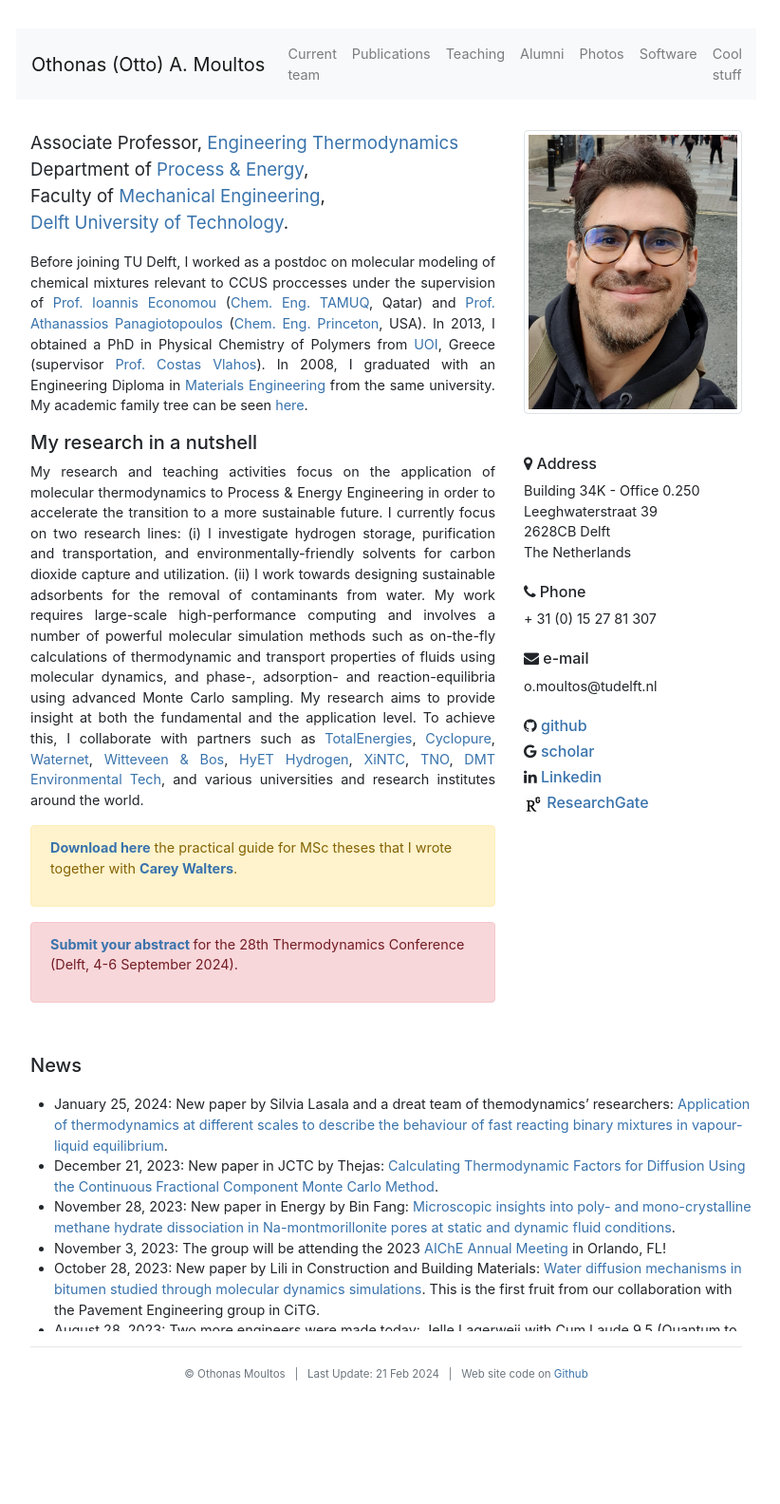
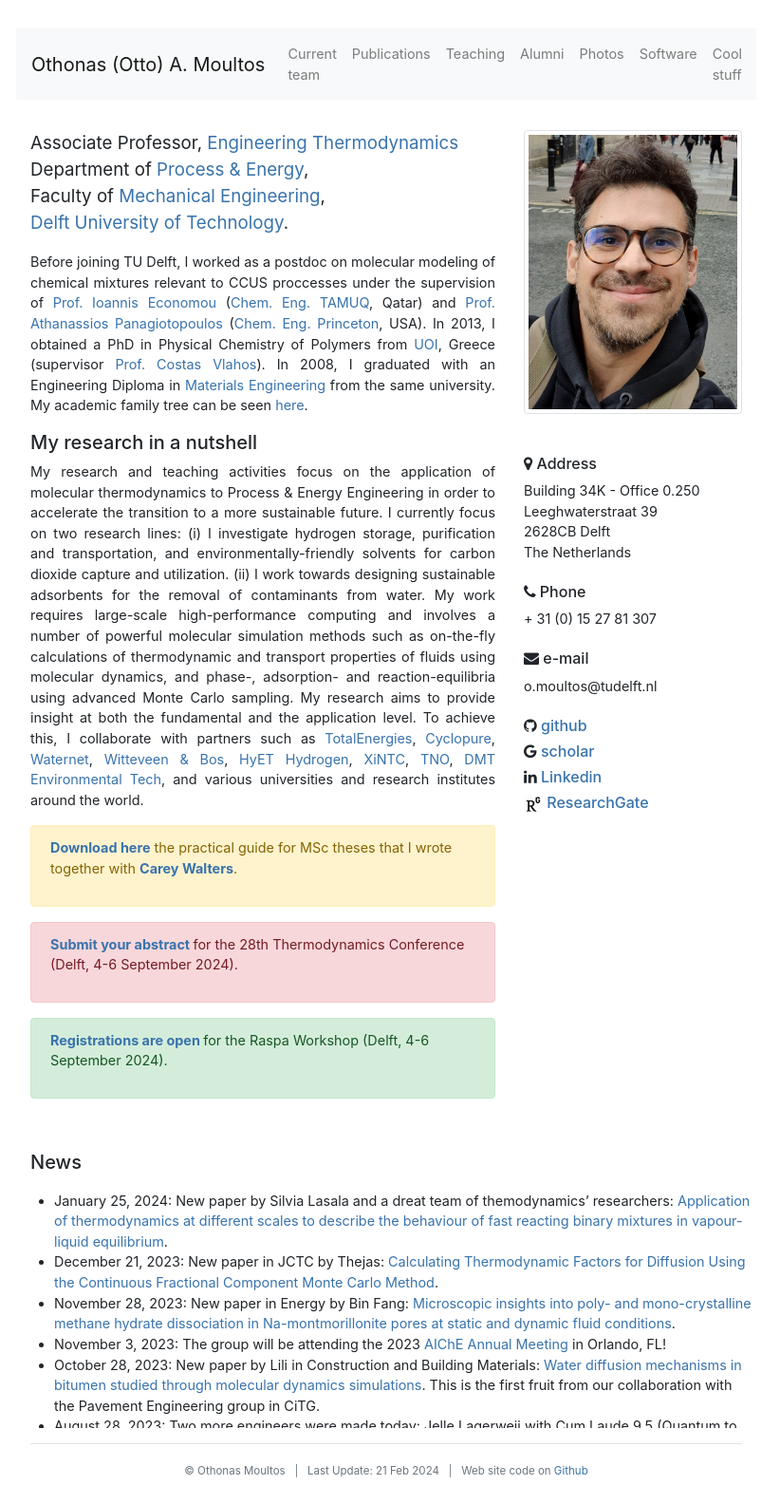
Before and after one commit to omoultosEthTuDelft/web, a Jekyll site: the page built from index.md, in a window 1280 px wide. Shown: the whole page at 95% size, without its empty margins (233-1055 px from the left). Built offline with Jekyll 4.4.1, drawn with Linux system fonts in a browser that asks for light colours; nearby versions of some CDN libraries; before the commit the page ends 1483 px from its top, so only the background shows below that.

Commit message:
raspa ad

```diff
--- a/index.md
+++ b/index.md
@@ -43,6 +43,9 @@ My research and teaching activities focus on the application of molecular thermo
 <!-- alert-primary : blue-->
 <!-- alert-info : light blue-->
 <div class="alert alert-danger" role="alert" markdown="1"> <a href="https://thermodynamics2024.org"><strong>Submit your abstract </strong></a>for the 28th Thermodynamics Conference (Delft, 4-6 September 2024).
+</div>
+
+<div class="alert alert-success" role="alert" markdown="1"> <a href="https://iraspa.org/workshops/iraspa-raspa-workshop-delft-2024/"><strong>Registrations are open </strong></a>for the Raspa Workshop (Delft, 4-6 September 2024).
 </div>
 
 
```
